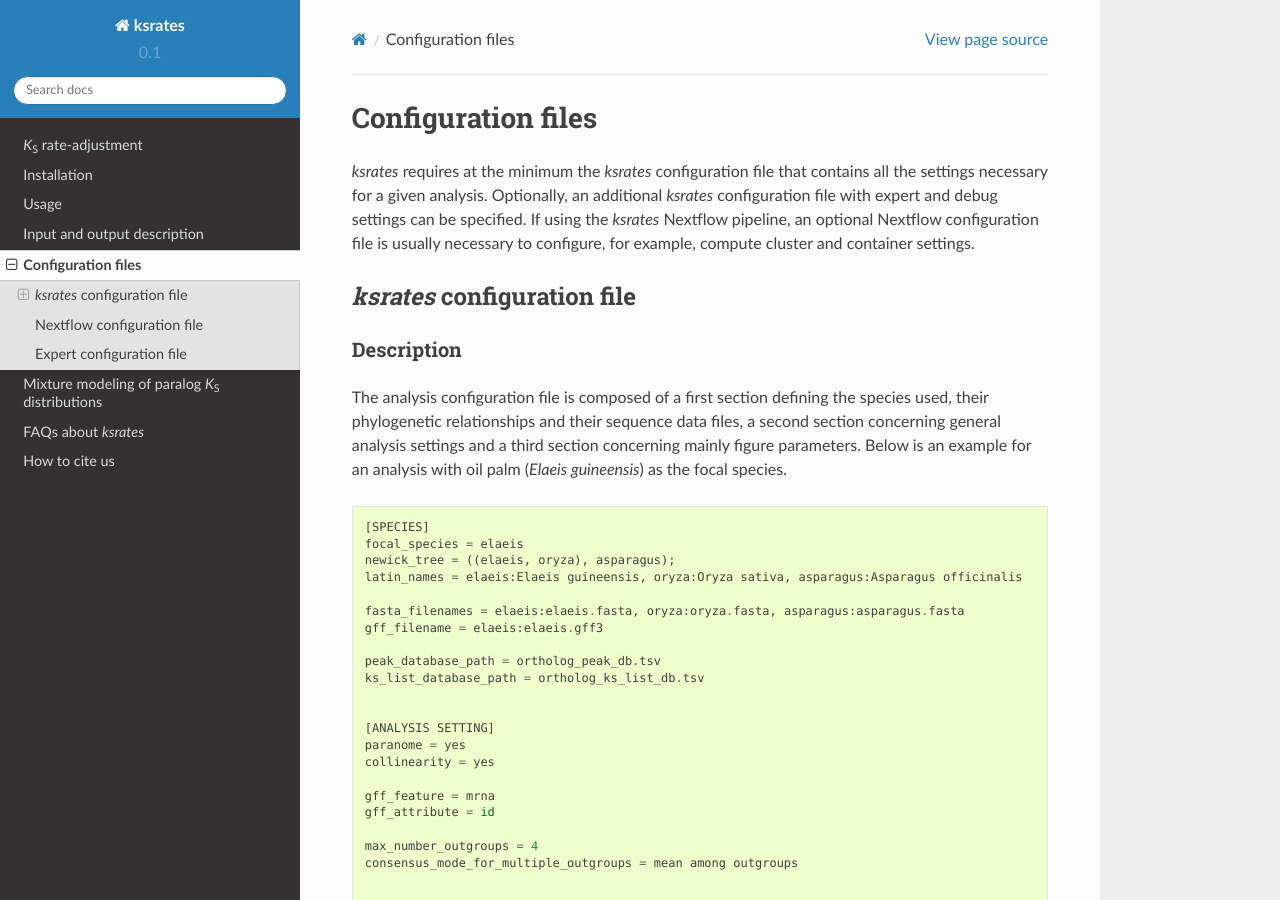
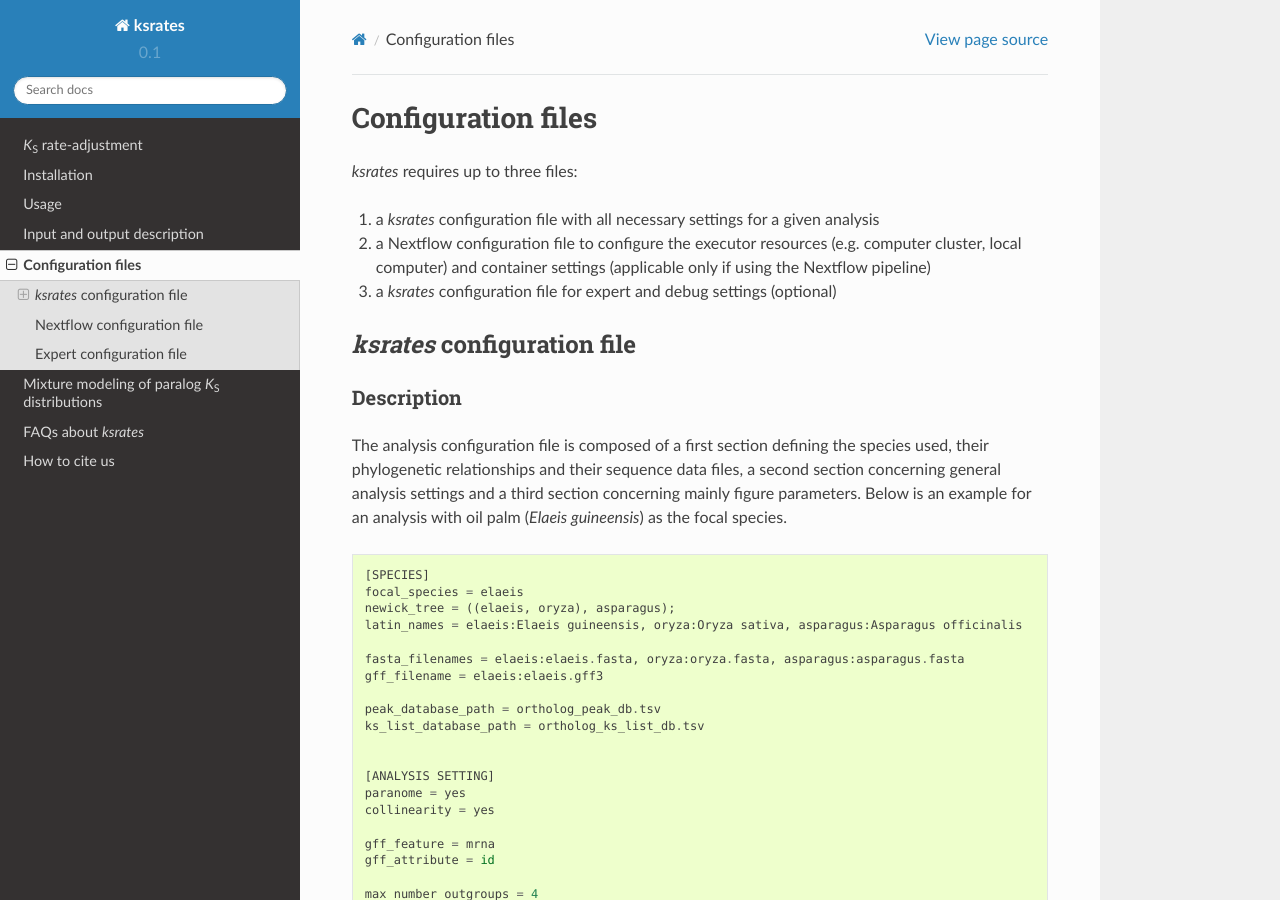
Before and after one commit to VIB-PSB/ksrates, a Sphinx documentation site: the page built from doc/source/configuration.rst, in a window 1280 px wide and 900 px high. Built offline with Sphinx 7.4.7 and the Read the Docs theme 2.0.0, drawn with Linux system fonts in a browser that asks for light colours; some of the changed text lies outside the part shown.

Commit message:
NF configfile is not considered optional anymore

```diff
--- a/doc/source/configuration.rst
+++ b/doc/source/configuration.rst
@@ -3,8 +3,13 @@
 Configuration files
 *******************
 
-*ksrates* requires at the minimum the *ksrates* configuration file that contains all the settings necessary for a given analysis. Optionally, an additional *ksrates* configuration file with expert and debug settings can be specified. If using the *ksrates* Nextflow pipeline, an optional Nextflow configuration file is usually necessary to configure, for example, compute cluster and container settings.
+*ksrates* requires up to three files:
 
+1. a *ksrates* configuration file with all necessary settings for a given analysis
+
+2. a Nextflow configuration file to configure the executor resources (e.g. computer cluster, local computer) and container settings (applicable only if using the Nextflow pipeline)
+
+3. a *ksrates* configuration file for expert and debug settings (optional)
 
 .. _`pipeline_config_section`:
 
@@ -120,7 +125,7 @@ A consensus value for the rate-adjustment is needed when multiple rate-adjustmen
 Nextflow configuration file
 ===========================
 
-The Nextflow configuration file is used to configure various settings for the *ksrates* Nextflow pipeline, including the settings to use and configure resources on a compute cluster and to use the *ksrates* Singularity or Docker container. We provide a few general template Nextflow configuration files for the *ksrates* Nextflow pipeline in the `doc <https://github.com/VIB-PSB/ksrates/blob/master/doc/source>`_ directory in the GitHub repository. These can be adapted to a user's specific resources and requirements. Below, we briefly explain some of the basic key settings. For a more complete description please refer to the `Nextflow documentation <https://www.nextflow.io/docs/latest/config.html#configuration>`__. ::
+The Nextflow configuration file is used to configure various settings for the *ksrates* Nextflow pipeline, including executor resources (e.g. computing cluster, local computer) and *ksrates* Singularity or Docker container. We provide a few general template Nextflow configuration files for the *ksrates* Nextflow pipeline in the `doc <https://github.com/VIB-PSB/ksrates/blob/master/doc/source>`_ directory in the GitHub repository. These can be adapted to a user's specific resources and requirements. Below, we briefly explain some of the basic key settings. For a more complete description please refer to the `Nextflow documentation <https://www.nextflow.io/docs/latest/config.html#configuration>`__. ::
 
     singularity {
         enabled = true
--- a/doc/source/usage.rst
+++ b/doc/source/usage.rst
@@ -16,14 +16,14 @@ Run example case as a Nextflow pipeline (recommended)
 
 The *ksrates* pipeline can be automatically run through Nextflow with a few preparation steps.
 
-1.  Access in a terminal the directory that will host the rate-adjustment results (assumed here to be ``example``) and unzip the sequence data files in there:: ::
+1.  Access in a terminal the directory that will host the rate-adjustment results (assumed here to be ``example``) and unzip the sequence data files in there::
 
         cd ksrates/example
         gunzip elaeis.fasta.gz oryza.fasta.gz asparagus.fasta.gz elaeis.gff3.gz
 
 2.  Prepare the configuration files.
 
-    The directory already contains a pre-filled *ksrates configuration file* (``config_elaeis.txt``) and a *Nextflow configuration file* template (``custom_nextflow.config``). If running on a cluster or within a container, please fill in the template as described in the :ref:`nextflow_config_section` section.
+    The directory already contains a pre-filled *ksrates configuration file* (``config_elaeis.txt``) and a *Nextflow configuration file* template (``custom_nextflow.config``) to be filled in as described in the :ref:`nextflow_config_section` section.
 
     .. note ::
         When running *ksrates* on a new dataset, the configuration files still have to be generated.
```
Also changed, not shown: other parts of doc/source/usage.rst (+1 -1 lines).
